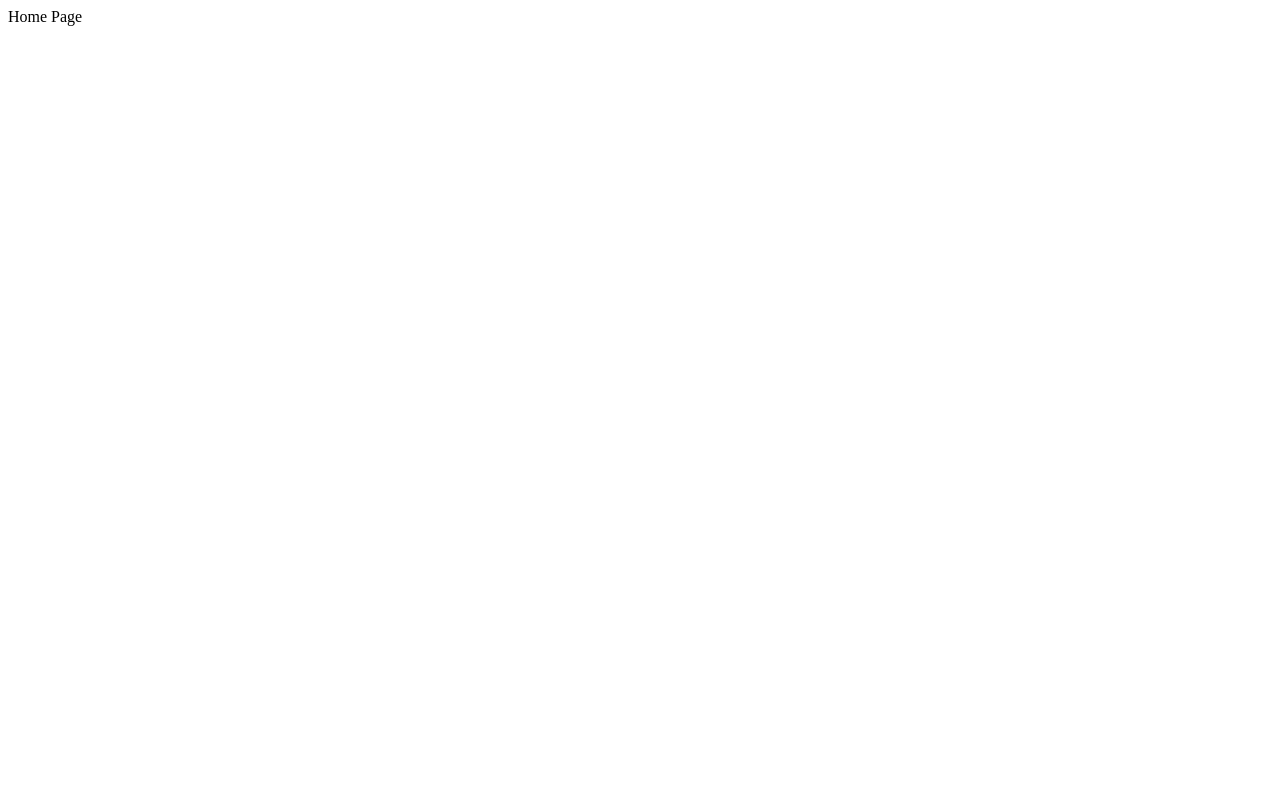
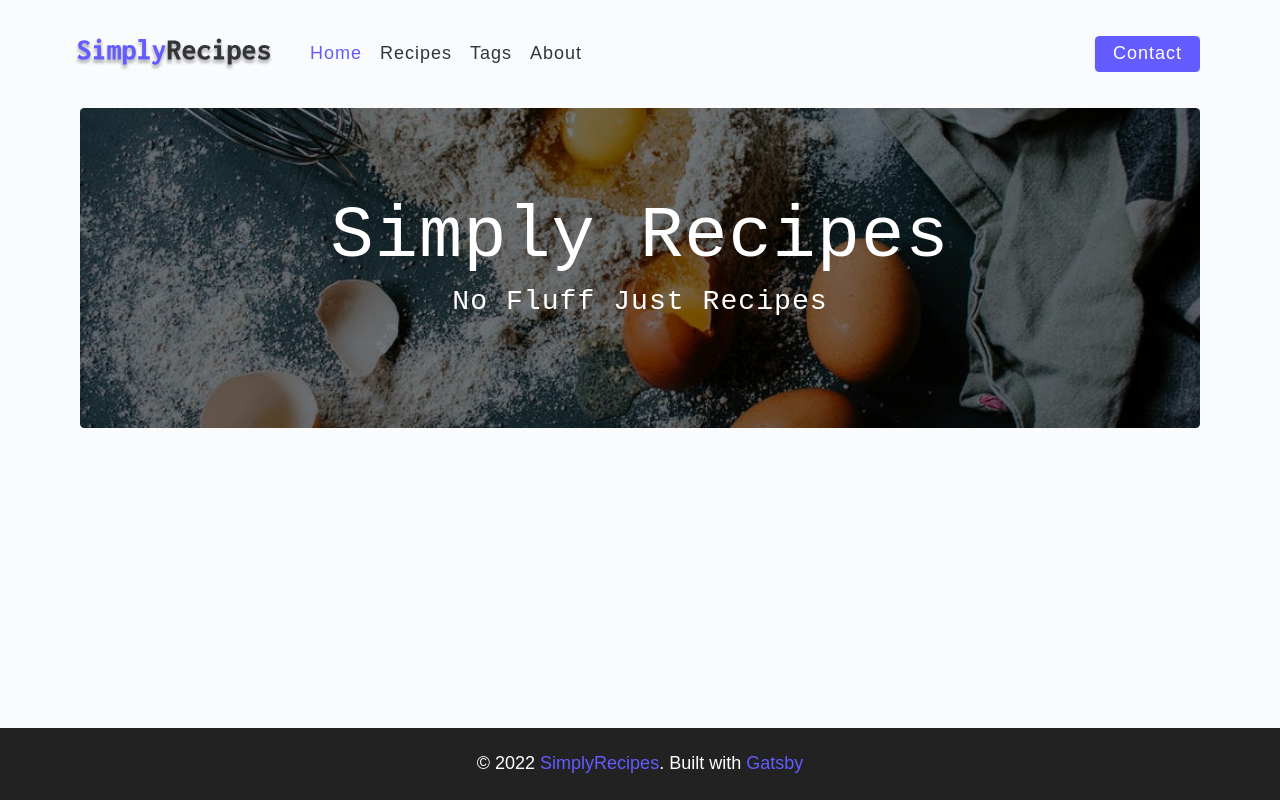
Before and after one commit to Abhishek-Shukla-github/simply-recipes, a Gatsby site: page / in a window 1280 px wide. Built offline with nearby package versions, Linux system fonts and the light colour scheme; Gatsby itself is replaced by a stand-in of ours.

Commit message:
Add home page banner

```diff
--- a/src/pages/index.js
+++ b/src/pages/index.js
@@ -1,5 +1,25 @@
-import React from "react"
+import { StaticImage } from "gatsby-plugin-image";
+import React from "react";
+import Layout from "./Layout";
 
 export default function Home() {
-  return <div>Home Page</div>
+  return (
+    <Layout>
+      <main className="page">
+        <header className="hero">
+          <StaticImage src="../assets/images/main.jpeg" alt="eggs"
+            className="hero-img"
+            placeholder="tracedSVG"
+            layout="fullWidth"
+          />
+          <div className="hero-container">
+            <div className="hero-text">
+              <h1>simply recipes</h1>
+              <h4>no fluff just recipes</h4>
+            </div>
+          </div>
+        </header>
+      </main>
+    </Layout>
+  )
 }
```
